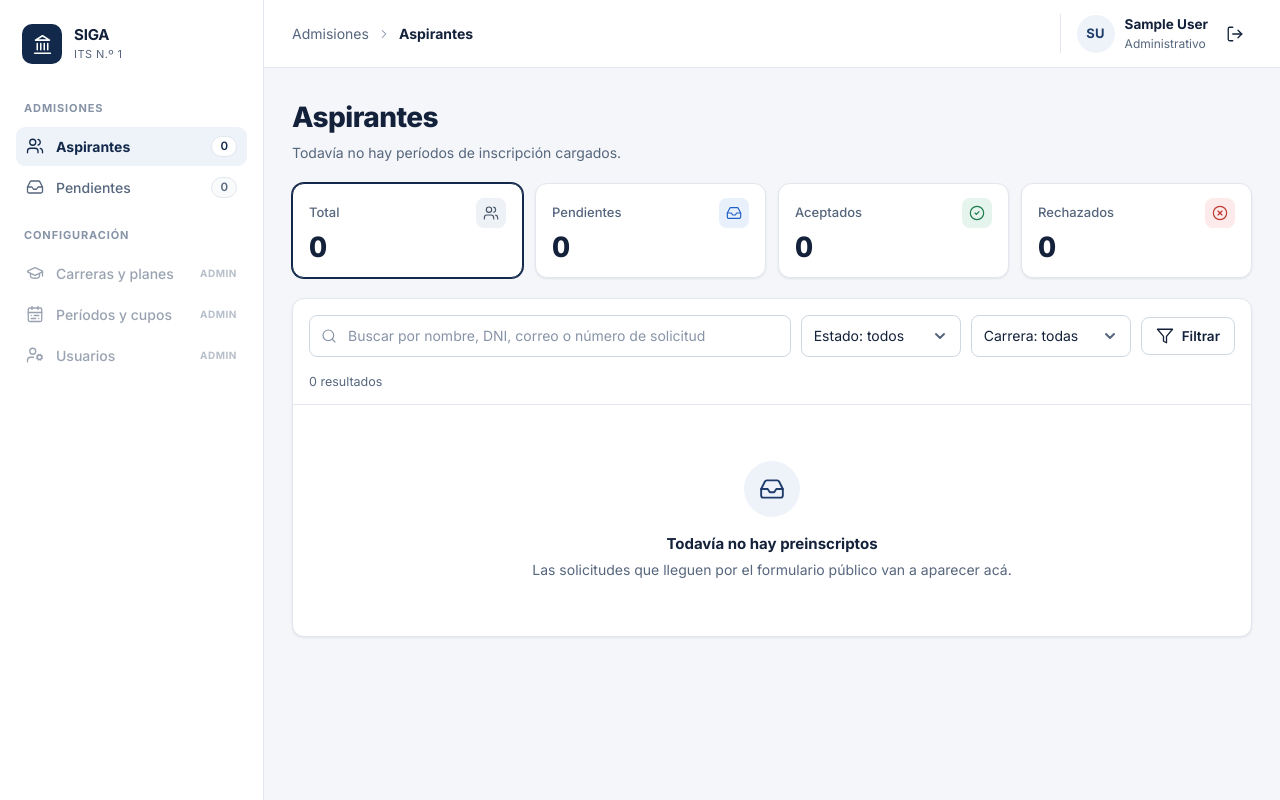
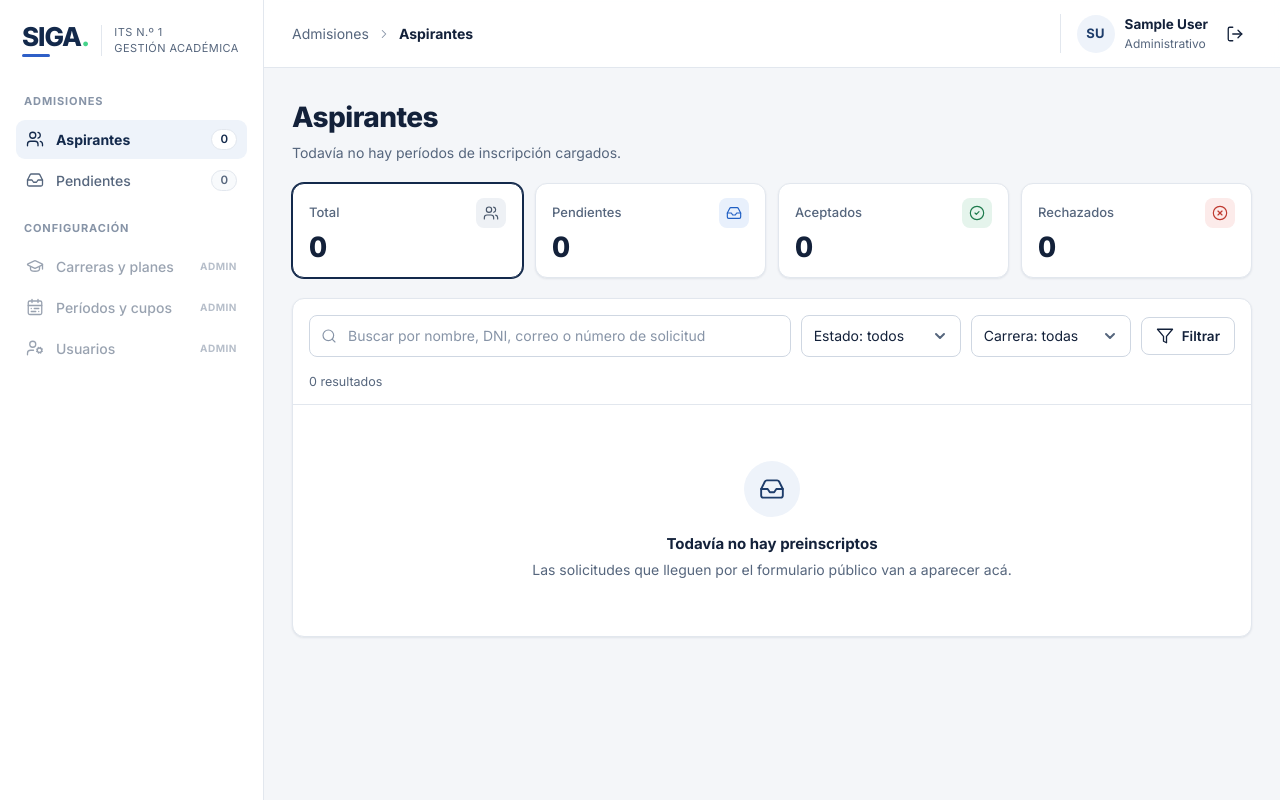
Before and after one commit to sigadevits-its1/SIGA, a Django app: page /administracion/ in a window 1280 px wide. Run offline with Django 5.2, Linux system fonts and the light colour scheme; the visitor is signed in with stand-in values (Sample User, id 1); data that the repository does not hold is empty.

Commit message:
Nuevo logo de SIGA (variante tipográfica) y favicon

```diff
--- a/src/static/css/formulario.css
+++ b/src/static/css/formulario.css
@@ -5,10 +5,6 @@
 
 .site-head { background: var(--surface); border-bottom: 1px solid var(--border); }
 .site-head .wrap { display: flex; align-items: center; justify-content: space-between; gap: 16px; min-height: 64px; }
-.brand { display: flex; align-items: center; gap: 12px; color: var(--text); text-decoration: none; }
-.brand-mark { display: grid; place-items: center; width: 38px; height: 38px; border-radius: 10px; background: var(--navy); color: #fff; }
-.brand strong { display: block; font-size: 14.5px; line-height: 1.2; }
-.brand small { display: block; font-size: 11px; color: var(--muted); letter-spacing: .05em; text-transform: uppercase; }
 .site-help { display: flex; align-items: center; gap: 8px; color: var(--muted); font-size: 13px; }
 .site-help strong { color: var(--text); }
 @media (max-width: 640px) { .site-help { display: none; } }
--- a/src/static/css/panel.css
+++ b/src/static/css/panel.css
@@ -8,11 +8,6 @@
   padding: 20px 16px; background: var(--surface); border-right: 1px solid var(--border);
   overflow-y: auto;
 }
-.brand { display: flex; align-items: center; gap: 12px; padding: 4px 6px 16px; text-decoration: none; color: var(--text); }
-.brand-mark { display: grid; place-items: center; width: 40px; height: 40px; border-radius: 10px; background: var(--navy); color: #fff; flex: none; }
-.brand-mark svg.lucide { width: 21px; height: 21px; }
-.brand strong { display: block; font-size: 15px; line-height: 1.2; letter-spacing: -.01em; }
-.brand small { display: block; font-size: 11px; color: var(--muted); letter-spacing: .04em; text-transform: uppercase; margin-top: 2px; }
 .nav-label { padding: 14px 8px 4px; font-size: 11px; font-weight: 700; color: var(--subtle); letter-spacing: .08em; text-transform: uppercase; }
 .nav { display: grid; gap: 2px; }
 .nav a {
--- a/src/static/css/siga.css
+++ b/src/static/css/siga.css
@@ -182,6 +182,16 @@ select.control {
 .dl dd { margin: 0; font-weight: 500; overflow-wrap: anywhere; }
 .dl .wide { grid-column: 1 / -1; }
 
+/* ---------- Logo: "SIGA." con línea de acento ---------- */
+.marca { display: inline-flex; align-items: center; gap: 12px; text-decoration: none; color: var(--navy); }
+.marca-logo { display: flex; flex-direction: column; gap: 4px; }
+.marca-texto { font-size: 26px; font-weight: 800; letter-spacing: -.04em; line-height: 1; }
+.marca-punto { color: #46d38a; }
+.marca-linea { width: 28px; height: 3px; border-radius: 2px; background: #2e5fc7; }
+.marca-detalle { display: flex; flex-direction: column; padding-left: 12px; border-left: 1px solid var(--border); }
+.marca-detalle small { font-size: 11px; line-height: 1.45; color: var(--muted); letter-spacing: .04em; text-transform: uppercase; white-space: nowrap; }
+.sidebar-marca { padding: 4px 6px 16px; }
+
 /* ---------- Diálogos (<dialog> nativo) y avisos ---------- */
 dialog.modal {
   width: min(520px, calc(100% - 32px)); padding: 0; border: 0;
--- a/src/templates/base.html
+++ b/src/templates/base.html
@@ -4,6 +4,7 @@
   <meta charset="utf-8">
   <meta name="viewport" content="width=device-width, initial-scale=1, viewport-fit=cover">
   <title>{% block titulo %}SIGA{% endblock %} · ITS N.º 1</title>
+  <link rel="icon" href="{% static 'img/favicon.svg' %}" type="image/svg+xml">
   <link rel="preconnect" href="https://fonts.googleapis.com">
   <link rel="preconnect" href="https://fonts.gstatic.com" crossorigin>
   <link rel="stylesheet" href="https://fonts.googleapis.com/css2?family=Inter:wght@400;500;600;700;800&family=JetBrains+Mono:wght@500&display=swap">
--- a/src/templates/base_panel.html
+++ b/src/templates/base_panel.html
@@ -7,10 +7,8 @@
 {% block cuerpo %}
 <div class="app">
   <aside class="sidebar" aria-label="Navegación principal">
-    <a class="brand" href="{% url 'administracion:bandeja' %}">
-      <span class="brand-mark"><i data-lucide="landmark"></i></span>
-      <span><strong>SIGA</strong><small>ITS N.º 1{% if periodo %} · {{ periodo.nombre }}{% endif %}</small></span>
-    </a>
+    {% url 'administracion:bandeja' as inicio %}
+    <div class="sidebar-marca">{% include "includes/marca.html" with href=inicio %}</div>
 
     <div class="nav-label">Admisiones</div>
     <nav class="nav">
--- a/src/templates/base_publico.html
+++ b/src/templates/base_publico.html
@@ -7,10 +7,7 @@
 {% block cuerpo %}
 <header class="site-head">
   <div class="wrap">
-    <a class="brand" href="/">
-      <span class="brand-mark"><i data-lucide="landmark"></i></span>
-      <span><strong>Instituto Técnico Superior N.º 1</strong><small>SIGA{% if periodo %} · {{ periodo.nombre }}{% endif %}</small></span>
-    </a>
+    {% include "includes/marca.html" with instituto="Instituto Técnico Superior N.º 1" %}
     <div class="site-help"><i data-lucide="life-buoy"></i><span>¿Dudas? Secretaría atiende de <strong>lunes a viernes, 8 a 13 h</strong></span></div>
   </div>
 </header>
--- /dev/null
+++ b/src/templates/includes/marca.html
@@ -0,0 +1,11 @@
+{# Logo de SIGA: palabra "SIGA." con línea de acento, y a la derecha el instituto y el período. #}
+<a class="marca" href="{{ href|default:'/' }}" aria-label="SIGA, inicio">
+  <span class="marca-logo">
+    <span class="marca-texto">SIGA<span class="marca-punto">.</span></span>
+    <span class="marca-linea" aria-hidden="true"></span>
+  </span>
+  <span class="marca-detalle">
+    <small>{{ instituto|default:"ITS N.º 1" }}</small>
+    <small>{% if periodo %}{{ periodo.nombre }}{% else %}Gestión académica{% endif %}</small>
+  </span>
+</a>
```
Also changed, not shown: src/static/img/favicon.svg (added).
